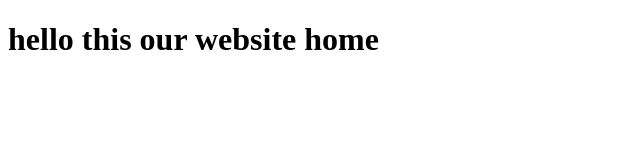
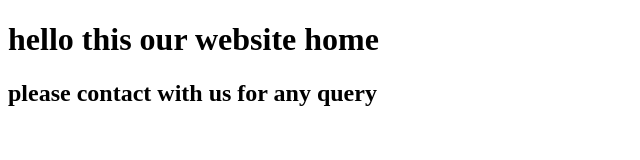
Before and after one commit to Panhwar-Ghulam/lodanza, a plain HTML site: page index.html in a window 1280 px wide. Shown: the whole page, without its empty margins (0-640 px from the left). Drawn offline with Linux system fonts and the light colour scheme.

Commit message:
add new section for contact page

```diff
--- a/index.html
+++ b/index.html
@@ -6,7 +6,11 @@
     <title>lodanza</title>
 </head>
 <body>
-
     <h1>hello this our website home</h1>
+    <section>
+        <div>
+            <h1>please contact with us for any query</h1>
+        </div>
+    </section>
 </body>
 </html>
```
